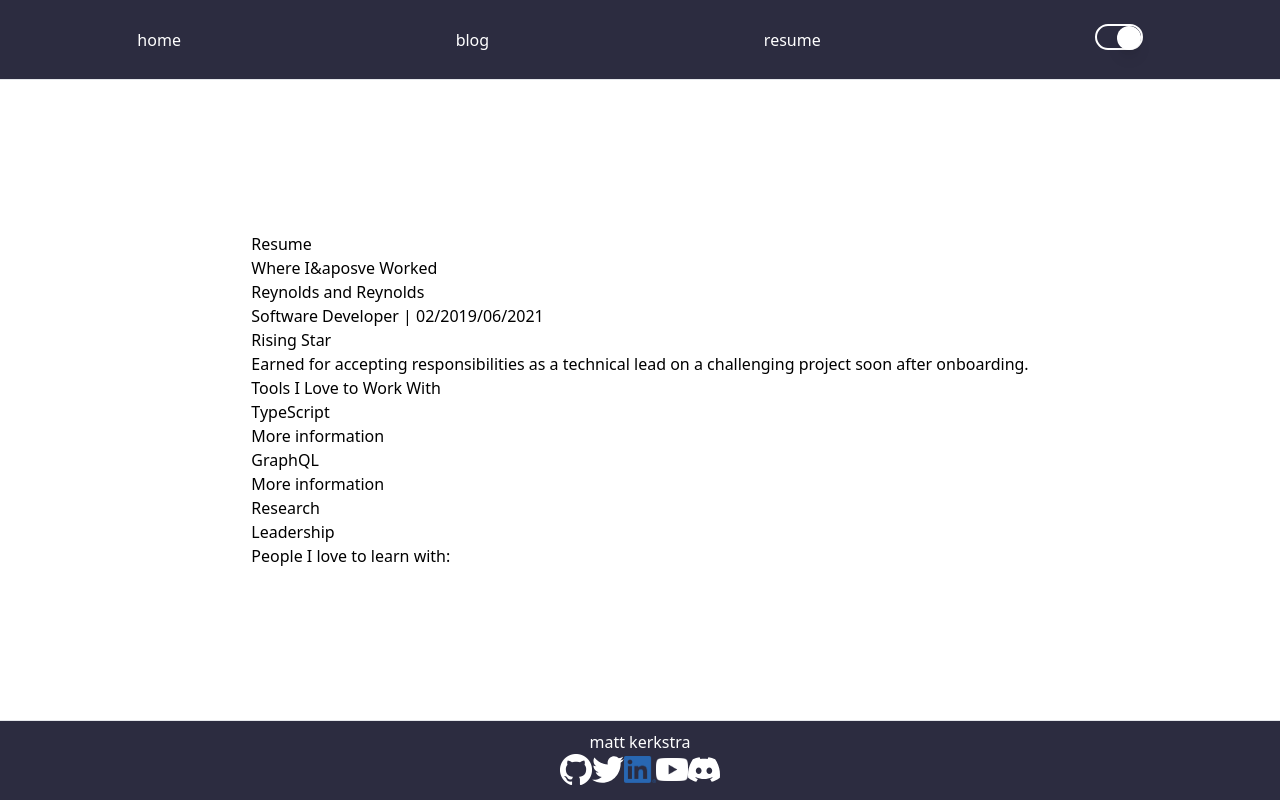
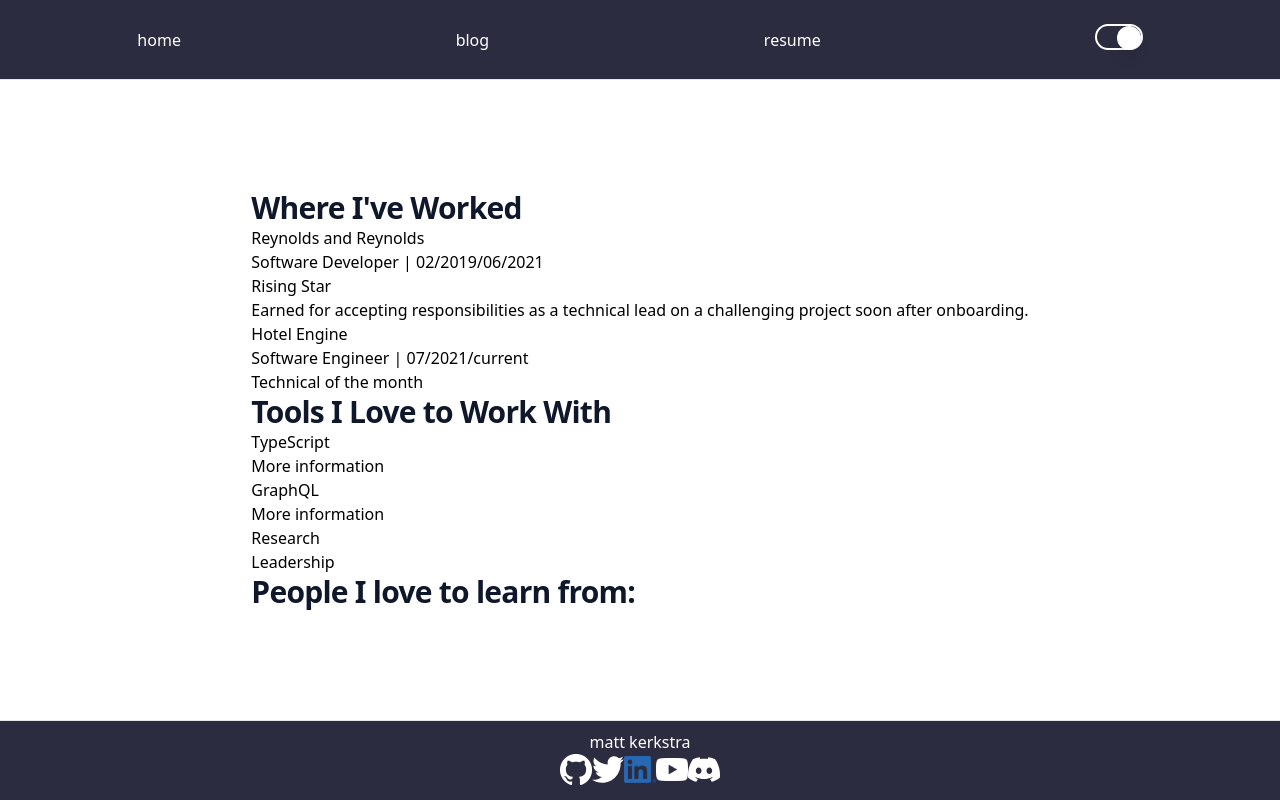
Before and after one commit to mkerkstra/blogsite, a Next.js app: page /resume in a window 1280 px wide. Built offline with nearby package versions, Linux system fonts and the light colour scheme.

Commit message:
minor changes

```diff
--- a/package.json
+++ b/package.json
@@ -7,7 +7,6 @@
     "lint": "next lint"
   },
   "dependencies": {
-    "@apollo/client": "^3.5.7",
     "@headlessui/react": "^1.4.3",
     "graphql": "^16.2.0",
     "next": "^12.0.8",
--- a/src/pages/resume/index.tsx
+++ b/src/pages/resume/index.tsx
@@ -1,6 +1,10 @@
 /* eslint-disable max-len */
 import React from 'react';
 
+
+const professionalExperienceClasses = {
+  container: ``,
+};
 /**
  * @param {args} args - Array of professional experience, broken into company information, role, growth, and accolades.
  * @param {args.company} args.company - includes name, a url to the about section of the company's website, and a quick overview that'll be rendered in a tooltip.
@@ -35,7 +39,7 @@ const professionalExperience = (args: {
   }[];
 }[]): JSX.Element => {
   return (
-    <ul>
+    <ul className={professionalExperienceClasses.container}>
       {args.map(({company, role, growthPoints, accolades}) => (
         <li key={company.name}>
           <h3>{company.name}</h3>
@@ -118,12 +122,17 @@ const devToolbox = (args: ({
 
 // };
 
+const classes = {
+  header: `
+    inline-block text-2xl sm:text-3xl font-extrabold text-slate-900 tracking-tight dark:text-slate-200
+  `,
+};
+
 export default function Resume() {
   return (
     <div className='h-100% overflow-auto'>
-      <h1>Resume</h1>
       <section>
-        <h2>Where I&aposve Worked</h2>
+        <h2 className={classes.header}>Where I&apos;ve Worked</h2>
         {professionalExperience([{
           company: {
             name: 'Reynolds and Reynolds',
@@ -142,15 +151,46 @@ export default function Resume() {
             type: 'cultural',
             point: '',
             details: [''],
+          }, {
+            type: 'technical',
+            point: '',
+            details: [''],
           }],
           accolades: [{
             name: 'Rising Star',
             description: 'Earned for accepting responsibilities as a technical lead on a challenging project soon after onboarding.',
           }],
+        }, {
+          company: {
+            name: 'Hotel Engine',
+            link: 'https://www.hotelengine.com/about-us/',
+            quickOverview: 'Hotel Engine is a hotel booking platform and lodging performance network.',
+          },
+          role: {
+            title: 'Software Engineer',
+            time: {
+              start: '07/2021',
+            },
+            overview: '',
+          },
+          growthPoints: [{
+            type: 'cultural',
+            point: '',
+            details: [''],
+          },
+          {
+            type: 'technical',
+            point: '',
+            details: [''],
+          }],
+          accolades: [{
+            name: 'Technical of the month',
+            description: '',
+          }],
         }])}
       </section>
       <section>
-        <h2>Tools I Love to Work With</h2>
+        <h2 className={classes.header}>Tools I Love to Work With</h2>
         {devToolbox([{
           name: 'TypeScript',
           kind: 'technical',
@@ -178,7 +218,7 @@ export default function Resume() {
         }])}
       </section>
       <section>
-        <h2>People I love to learn with:</h2>
+        <h2 className={classes.header}>People I love to learn from:</h2>
       </section>
     </div>
   );
```
Also changed, not shown: .eslintrc.js, 1 other file (tests, documents, lock files or other folders).
